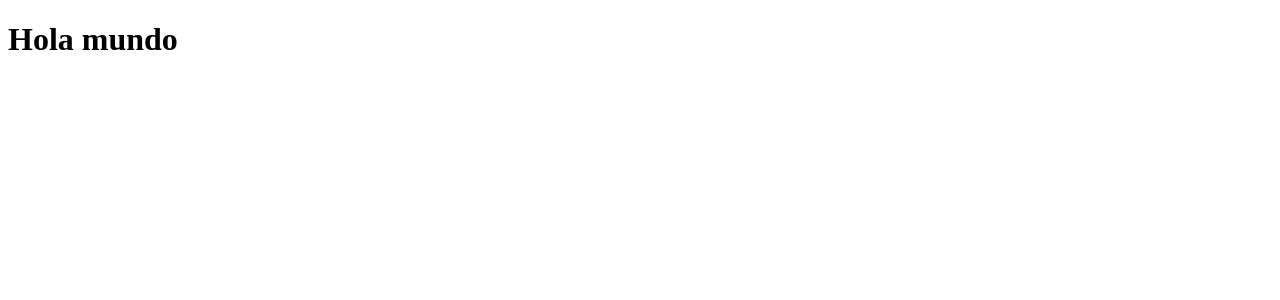
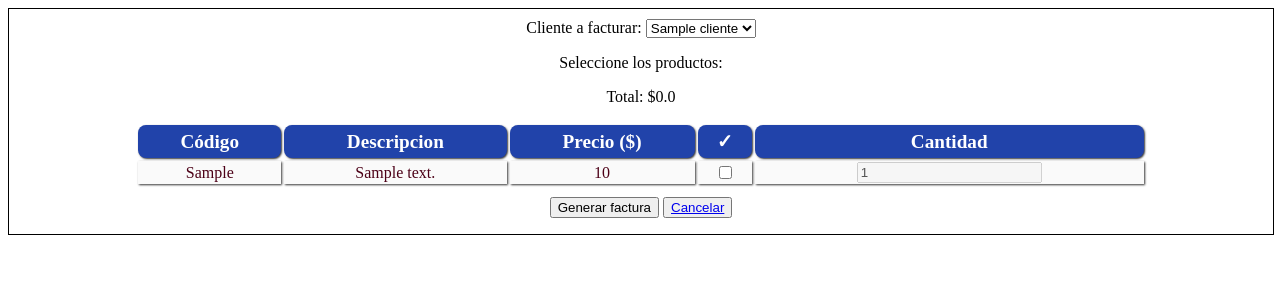
Before and after one commit to edithbetm/electromuebles, a PHP site: page / in a window 1280 px wide. Shown: the top 300 px of the page. Run offline with PHP 8.4, Linux system fonts and the light colour scheme; tables that the repository leaves empty or names only in its code hold one stand-in row (values such as "Sample post").

Commit message:
Agregar diseño para la factura

```diff
--- /dev/null
+++ b/factura/estilos.css
@@ -0,0 +1,35 @@
+.formulario {
+    margin: 0 auto;
+    width: 100%;
+    border: 1px solid #000;
+}
+
+.formulario p {
+    text-align: center;
+    margin-top: 10px;
+    display: block;
+}
+
+.tabla-registros {
+    margin: 0 auto;
+    text-align: center;
+    width: 80%;
+    border-spacing: 3px;
+}
+
+.tabla-registros th {
+    background-color: #2143aa;
+    color: #fff;
+    padding: 5px;
+    font-size: 1.2em;
+    border-radius: 8px;
+}
+
+.tabla-registros th, .tabla-registros td {
+    box-shadow: 1px 1px 2px #373737;
+}
+
+.tabla-registros tr {
+    color: #4C0017;
+    background-color: #fafafa;
+}
--- /dev/null
+++ b/factura/factura.js
@@ -0,0 +1,42 @@
+function actualizarTotal(cbx) {
+    var fila = cbx.parentElement.parentElement;
+    var precio = parseFloat(fila.children[2].innerHTML);
+    var cantidad = parseFloat(fila.children[4].children[0].value);
+    var total = parseFloat(document.getElementById('total').innerHTML);
+    // Primero se comprueba si está marcado o no
+    if(cbx.checked) {
+        total += precio;
+        fila.children[4].children[0].disabled = false;
+    }
+    else {
+        var resta = precio * cantidad;
+        total -= resta;
+        fila.children[4].children[0].value = 1;
+        fila.children[4].children[0].disabled = true;
+    }
+
+    document.getElementById('total').innerHTML = total;
+}
+
+function actualizarTotalPorCant(input) {
+    var fila = input.parentElement.parentElement;
+    var precio = parseFloat(fila.children[2].innerHTML);
+    var cantidad = parseFloat(fila.children[4].children[0].value);
+    var total = parseFloat(document.getElementById('total').innerHTML);
+    var valorAnterior = parseInt(input.id);
+    var valorActual = parseInt(input.value);
+
+    // Si aumenta en 1
+    if(valorActual - valorAnterior > 0) {
+        total += precio;
+    }
+    // Si disminuye
+    else {
+        total -= precio;
+    }
+
+    // Actualizar el id
+    input.id = valorActual;
+
+    document.getElementById('total').innerHTML = total;
+}
--- a/factura/index.php
+++ b/factura/index.php
@@ -1,10 +1,74 @@
+<?php
+	# Incluir el archivo de conexión a la base de datos.
+	include_once '../connect_db.php';
+?>
 <!DOCTYPE html>
 <html lang="es" dir="ltr">
     <head>
         <meta charset="utf-8">
         <title>Facturar</title>
+        <link rel="stylesheet" href="estilos.css">
+        <script src="factura.js" charset="utf-8"></script>
     </head>
     <body>
-        <h1>Hola mundo</h1>
+        <form class="formulario" action="generarFactura.php" method="post">
+            <p>Cliente a facturar:
+                <select class="" name="cliente">
+                <?php
+                    $consulta = "SELECT id_cliente as id, nombre FROM clientes;";
+
+                    if($resultado = mysqli_query($conexion, $consulta)) {
+                        while($fila = mysqli_fetch_assoc($resultado)) {
+                            $id = $fila['id'];
+                            $nombre = $fila['nombre'];
+                            $opcion = "<option value='".$id."'>".$nombre."</option>";
+                            echo $opcion;
+                        }
+                    }
+                ?>
+                </select>
+            </p>
+
+            <p>Seleccione los productos:</p>
+            <p>Total: $<span id="total">0.0</span></p>
+            <table class="tabla-registros" id="registros">
+                <thead>
+                    <th>Código</th>
+                    <th>Descripcion</th>
+                    <th>Precio ($)</th>
+                    <th>✓</th>
+    				<th>Cantidad</th>
+                </thead>
+                <tbody class="registros">
+                    <?php
+                        $consulta = "SELECT * FROM productos;";
+                        if($resultado = mysqli_query($conexion, $consulta)) {
+                            while($fila = mysqli_fetch_assoc($resultado)) {
+                                $id = $fila['id_producto'];
+                                $codigo = $fila['codigo'];
+                                $descripcion = $fila['descripcion'];
+                                $precio = $fila['precio_descuento'];
+                                $existencia = $fila['existencia'];
+                                $check = "<input type='checkbox' onchange='actualizarTotal(this);' value='".$id."'>";
+                                $cant = "<input id='1' type='number' disabled name='' value='1' max='".$existencia."' min='1' onchange='actualizarTotalPorCant(this);'>";
+                                echo "<tr id='row_".$id."'>";
+                                echo "<td>".$codigo."</td>";
+                                echo "<td>".$descripcion."</td>";
+                                echo "<td>".$precio."</td>";
+                                echo "<td>".$check."</td>";
+                                echo "<td>".$cant."</td>";
+                                echo "</tr>";
+                            }
+                        }
+                    ?>
+                </tbody>
+            </table>
+            <p>
+                <input type="submit" name="" value="Generar factura">
+                <button type="button" name="button">
+                    <a href="../inicio/">Cancelar</a>
+                </button>
+            </p>
+        </form>
     </body>
 </html>
```
Also changed, not shown: factura/generarFactura.php (added).
